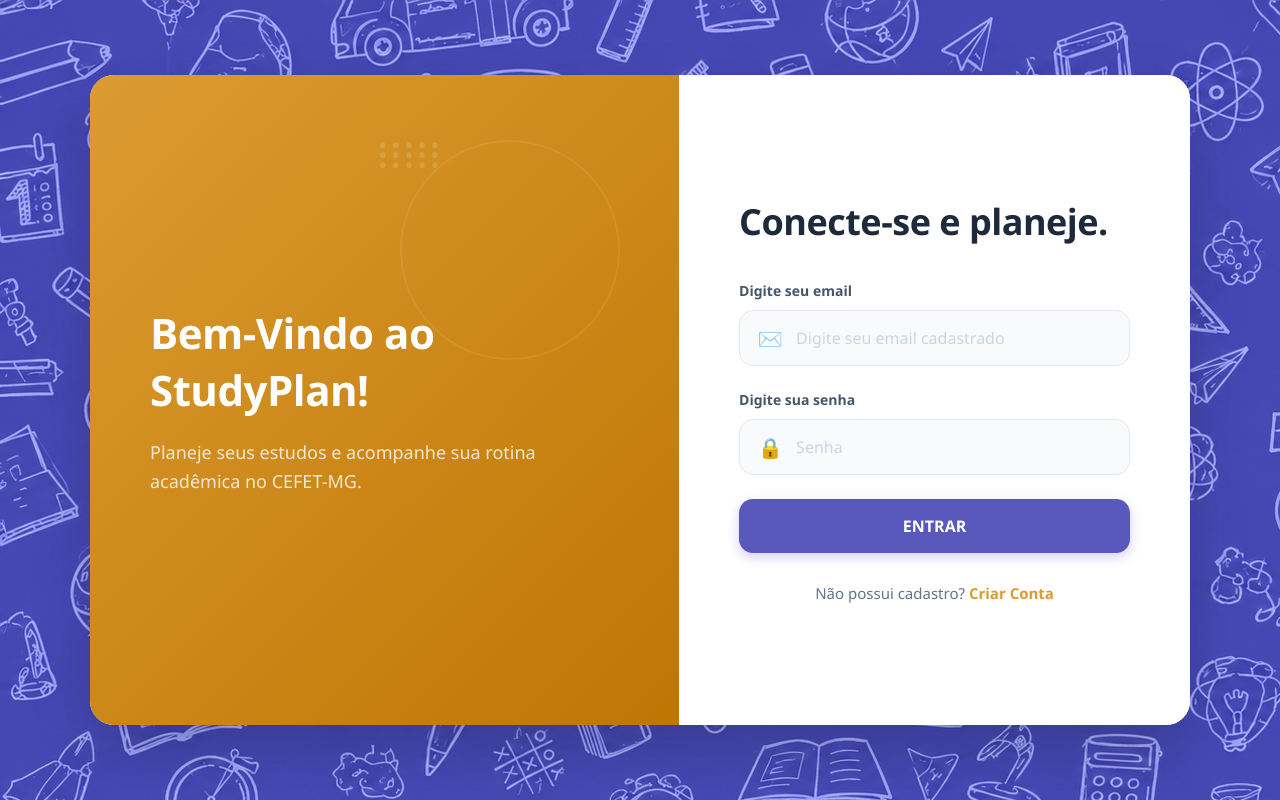
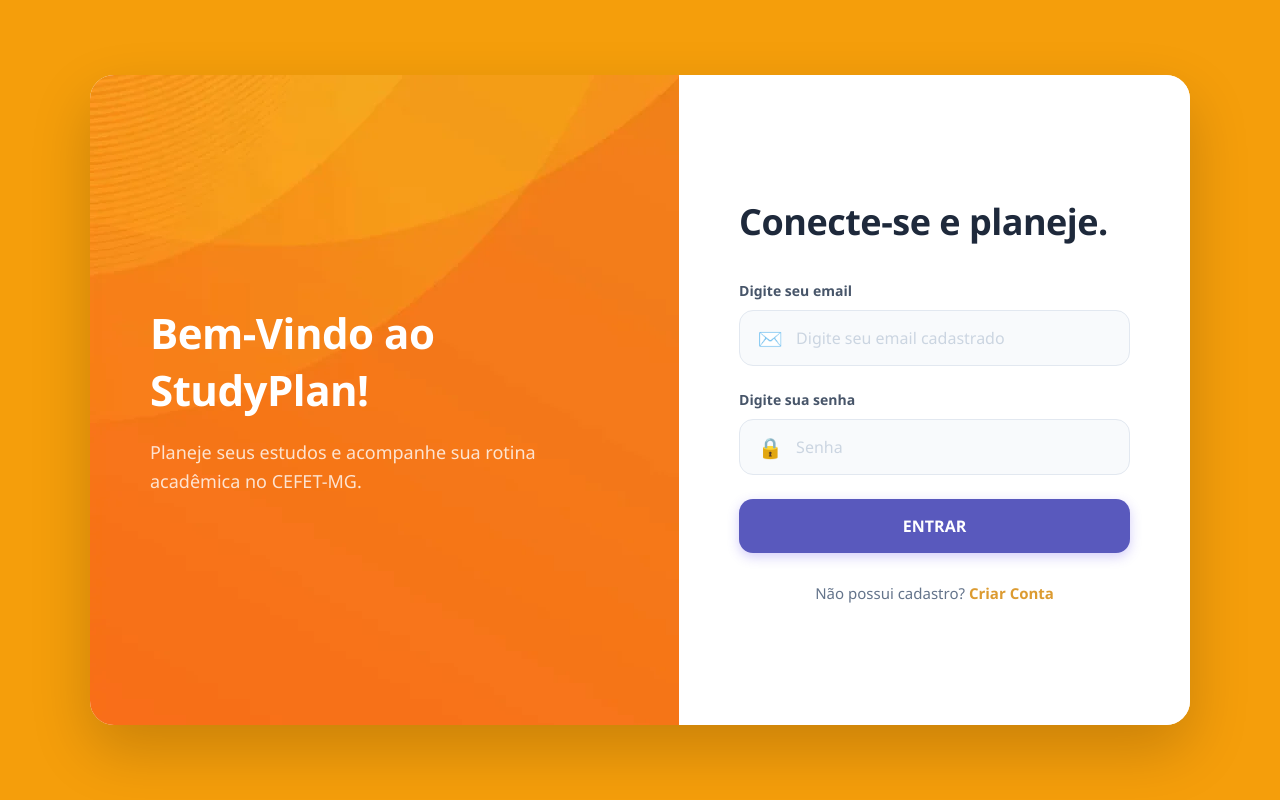
Before and after one commit to Anamachaado/StudyPlan-Projeto, a Django app: page / in a window 1280 px wide. Run offline with Django 5.2, Linux system fonts and the light colour scheme.

Commit message:
Add files via upload

```diff
--- a/usuario/static/LoginPerfil/LoginPerfil.css
+++ b/usuario/static/LoginPerfil/LoginPerfil.css
@@ -7,13 +7,14 @@
 
 body {
     min-height: 100vh;
-    background: url("../LoginPerfil/foto-fundo.png");
+    background: #F59E0B;
     display: flex;
     justify-content: center;
     align-items: center;
     padding: 40px;
     color: #1e293b;
 }
+
 
 .cartao-principal {
     background: #ffffff;
@@ -31,38 +32,11 @@ body {
     flex: 1.2;
     padding: 60px;
     display: flex;
-    background: linear-gradient(
-        135deg,
-        rgb(220, 155, 49),
-        rgb(190, 118, 3)
-    );
+    background: url("./fundo-laranja.webp");
     flex-direction: column;
     justify-content: center;
     position: relative;
     overflow: hidden;
-}
-
-/* Desenhos geométricos */
-.circulo-decorativo {
-    position: absolute;
-    width: 220px;
-    height: 220px;
-    border: 2px solid rgba(255, 255, 255, 0.08);
-    border-radius: 50%;
-    top: 10%;
-    right: 10%;
-}
-
-.pontos-decorativos {
-    position: absolute;
-    top: 10%;
-    right: 40%;
-    opacity: 0.15;
-    color: #ffffff;
-    font-size: 24px;
-    letter-spacing: 4px;
-    line-height: 10px;
-    user-select: none;
 }
 
 .conteudo-boas-vindas {
@@ -252,13 +226,6 @@ body {
         min-height: auto;
     }
 
-    .metade-esquerda-roxa {
-        padding: 50px 30px;
-        text-align: center;
-        align-items: center;
-        flex: none;
-    }
-
     .titulo-boas-vindas {
         font-size: 32px;
     }
--- a/usuario/templates/CadastroPerfil.html
+++ b/usuario/templates/CadastroPerfil.html
@@ -9,7 +9,7 @@
 
     <title>StudyPlan | Cadastro</title>
 
-    <link rel="stylesheet" href="/static/CadastroPerfil/CadastroPerfil.css">
+    <link rel="stylesheet" href="{% static 'CadastroPerfil/CadastroPerfil.css' %}">
 
     <script src="https://unpkg.com/lucide@latest"></script>
 
--- a/usuario/templates/LoginPerfil.html
+++ b/usuario/templates/LoginPerfil.html
@@ -17,13 +17,6 @@
     <div class="cartao-principal">
 
         <div class="metade-esquerda-roxa">
-            <div class="circulo-decorativo"></div>
-
-            <div class="pontos-decorativos">
-                •••••<br>
-                •••••<br>
-                •••••
-            </div>
 
             <div class="conteudo-boas-vindas">
                 <h1 class="titulo-boas-vindas">
```
Also changed, not shown: usuario/static/CadastroPerfil/CadastroPerfil.css (+10 -2 lines), usuario/static/LoginPerfil/fundo-laranja.webp (added), 1 other file.
